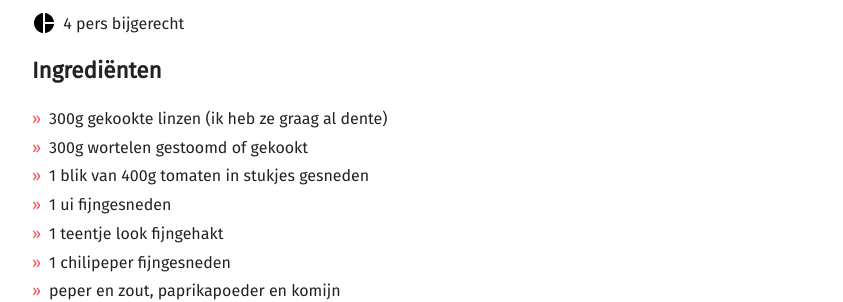
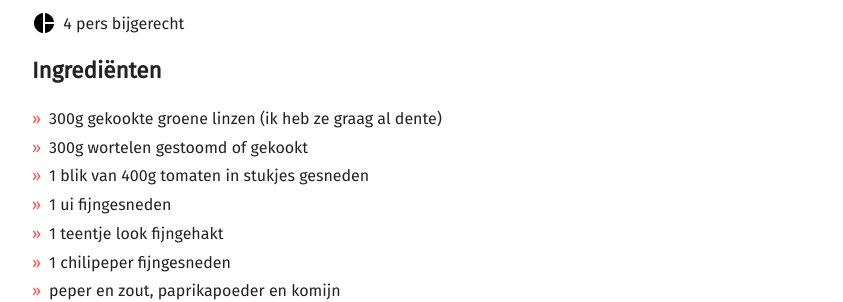
Before and after one commit to fabilicious/fabilicious.github.io, a Jekyll site: the page built from _posts/2018-12-07-Linzen_wortelstoofpotje.md, in a window 1280 px wide and 900 px high, scrolled down 847 px. Shown: the part 151-453 px from the top of the window, without its empty margins (58-901 px from the left). Built offline with Jekyll 4.4.1, drawn with Linux system fonts in a browser that asks for light colours; nearby versions of some CDN libraries; some web fonts are replaced.

Commit message:
correctie groene

```diff
--- a/_posts/2018-12-07-Linzen_wortelstoofpotje.md
+++ b/_posts/2018-12-07-Linzen_wortelstoofpotje.md
@@ -7,7 +7,7 @@ featured_image: /images/Linzenwortelstoofpotje1200.jpg
 recipe:
   servings: 4 pers bijgerecht
   ingredients_markdown: |-
-    * 300g gekookte linzen (ik heb ze graag al dente)
+    * 300g gekookte groene linzen (ik heb ze graag al dente)
     * 300g wortelen gestoomd of gekookt
     * 1 blik van 400g tomaten in stukjes gesneden
     * 1 ui fijngesneden
```
